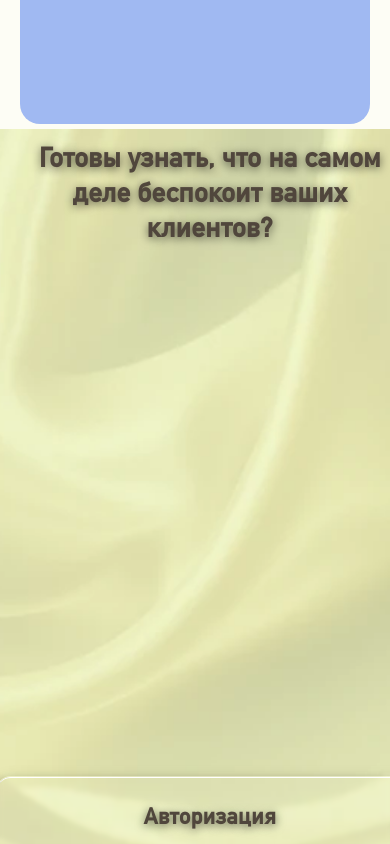
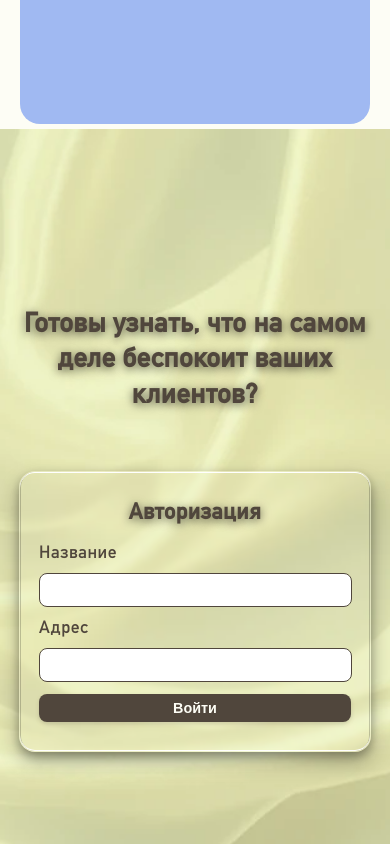
Before and after one commit to HasanovTimur9/review-analysis, a React (Vite) app in the folder frontend/frontend-review-analysis/: page / in a window 390 px wide. Shown: the part 5120-5964 px from the top of the page. Built offline with nearby package versions, Linux system fonts and the light colour scheme.

Commit message:
Адаптивность

```diff
--- a/frontend/frontend-review-analysis/src/styles/LoginPage.css
+++ b/frontend/frontend-review-analysis/src/styles/LoginPage.css
@@ -10,8 +10,7 @@ h1 {
 }
 
 /* Все подписи к полям */
-.login-label,
-label {
+.login-label {
     display: block;
     font-weight: 700;
     font-size: 1.05rem;
@@ -20,6 +19,9 @@ label {
     color: var(--color-brown);
 }
 
+.login-section {
+    overflow-x: hidden;
+}
 .login-container {
     min-height: 100vh;
     display: flex;
@@ -61,7 +63,6 @@ label {
     border-radius: 1.5rem;
     background: rgba(255, 255, 255, 0.05);
     backdrop-filter: blur(0.125rem);
-    -webkit-backdrop-filter: blur(1.25rem);
     overflow: hidden;
 
     /* Основная "стеклянная" рамка + белая подсветка сверху/снизу */
@@ -81,28 +82,22 @@ label {
 .login-box::before {
     content: '';
     position: absolute;
-    left: 0.75rem; right: 0.75rem;
+    left: 0.75rem;
+    right: 0.75rem;
     top: 0;
     height: 0.0625rem;
-    background: linear-gradient(90deg,
-    transparent,
-    rgba(255, 255, 255, 0.8),
-    transparent
-    );
+    background: linear-gradient(90deg, transparent, rgba(255, 255, 255, 0.8), transparent);
     border-radius: 0.0625rem;
 }
 
 .login-box::after {
     content: '';
     position: absolute;
-    left: 0.75rem; right: 0.75rem;
+    left: 0.75rem;
+    right: 0.75rem;
     bottom: 0;
     height: 0.0625rem;
-    background: linear-gradient(90deg,
-    transparent,
-    rgba(255, 255, 255, 0.6),
-    transparent
-    );
+    background: linear-gradient(90deg, transparent, rgba(255, 255, 255, 0.6), transparent);
 }
 
 .login-title {
@@ -120,7 +115,7 @@ label {
 }
 
 .login-input {
-    width: 94%;
+    width: 100%;
     padding: 0.75rem;
     border: 0.0625rem solid var(--color-brown);
     border-radius: 0.75rem;
@@ -195,13 +190,13 @@ label {
         margin-bottom: 1.3rem;
     }
 
-    .login-label,
-    label {
+    .login-label {
         font-size: 1rem;
         margin-bottom: 0.5rem;
     }
 
     .login-input {
+        width: 96%;
         padding: 0.45rem;
         margin-bottom: 0.9rem;
     }
@@ -209,6 +204,19 @@ label {
 
 /* Большие мобильные (481px - 767px) */
 @media (max-width: 47.9375rem) {
+    .login-box {
+        max-width: 80%;
+        padding: 2rem 1.5rem;
+        border-radius: 1.125rem;
+        margin: 2.5rem;
+    }
+
+    .login-box::before,
+    .login-box::after {
+        left: 1.5rem;
+        right: 1.5rem;
+    }
+
     .login-container {
         align-items: flex-start;
         min-height: 100vh;
@@ -228,11 +236,10 @@ label {
     }
 
     .login-box {
-        max-width: 100%;
+        max-width: 80%;
         padding: 2rem 1.5rem;
         border-radius: 1.125rem;
         margin: 2.5rem;
-        transform: translateY(13.4375rem);
     }
 
     .login-title {
@@ -240,14 +247,13 @@ label {
         margin-bottom: 1.2rem;
     }
 
-    .login-label,
-    label {
+    .login-label {
         font-size: 0.95rem;
         margin-bottom: 0.45rem;
     }
 
     .login-input {
-        width: 94%;
+        width: 96%;
         padding: 0.4rem;
         margin-bottom: 0.8rem;
         border-radius: 0.6rem;
@@ -266,10 +272,6 @@ label {
 
 /* Мобильные (320px - 480px) */
 @media (max-width: 30rem) {
-    .login-container {
-        padding: 0.9375rem;
-    }
-
     .login-container-title {
         font-size: 1.7rem;
         margin-bottom: 1rem;
@@ -285,7 +287,12 @@ label {
     .login-box {
         padding: 1.8rem 1.2rem;
         border-radius: 1rem;
-        margin: 18.4375rem 0;
+    }
+
+    .login-box::before,
+    .login-box::after {
+        left: 1.2rem;
+        right: 1.2rem;
     }
 
     .login-title {
@@ -293,14 +300,12 @@ label {
         margin-bottom: 1rem;
     }
 
-    .login-label,
-    label {
+    .login-label {
         font-size: 0.9rem;
         margin-bottom: 0.4rem;
     }
 
     .login-input {
-        width: 93%;
         padding: 0.35rem;
         margin-bottom: 0.7rem;
         border-radius: 0.5rem;
@@ -315,12 +320,6 @@ label {
     .login-error {
         font-size: 0.75rem;
         margin-bottom: 0.7rem;
-    }
-
-    .login-box::before,
-    .login-box::after {
-        left: 0.5rem;
-        right: 0.5rem;
     }
 }
 
@@ -341,19 +340,23 @@ label {
         border-radius: 0.875rem;
     }
 
+    .login-box::before,
+    .login-box::after {
+        left: 1rem;
+        right: 1rem;
+    }
+
     .login-title {
         font-size: 1.3rem;
         margin-bottom: 0.8rem;
     }
 
-    .login-label,
-    label {
+    .login-label {
         font-size: 0.85rem;
         margin-bottom: 0.35rem;
     }
 
     .login-input {
-        width: 92%;
         padding: 0.3rem;
         margin-bottom: 0.6rem;
     }
@@ -376,6 +379,12 @@ label {
         margin: 0.625rem 0;
         padding: 1.5rem 1.5rem;
         max-width: 25rem;
+    }
+
+    .login-box::before,
+    .login-box::after {
+        left: 1.5rem;
+        right: 1.5rem;
     }
 
     .login-title,
@@ -414,18 +423,6 @@ label {
 
     .login-box {
         margin: 5rem 0;
-    }
-}
-
-/* Поддержка темной темы */
-@media (prefers-color-scheme: dark) {
-    .login-input {
-        background: rgba(255, 255, 255, 0.9);
-        color: #000;
-    }
-
-    .login-input::placeholder {
-        color: rgba(0, 0, 0, 0.6);
     }
 }
 
```
